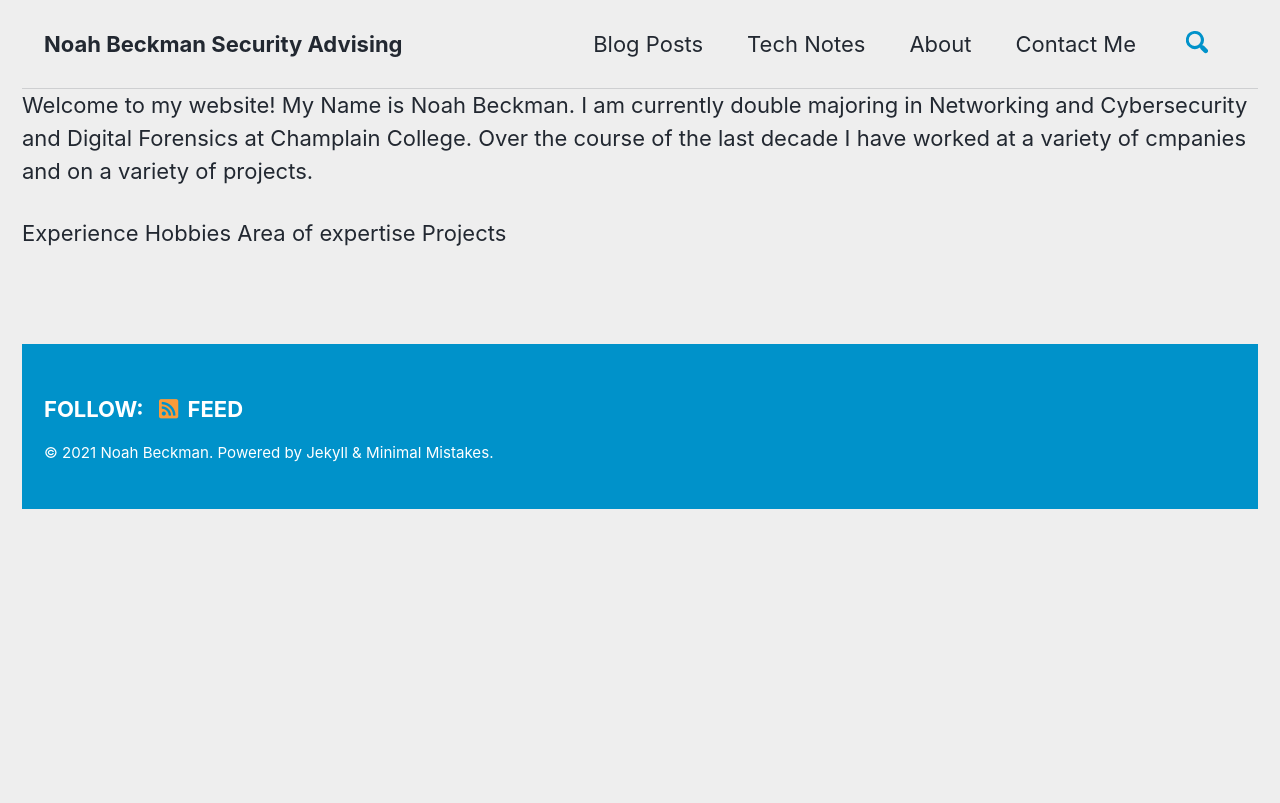
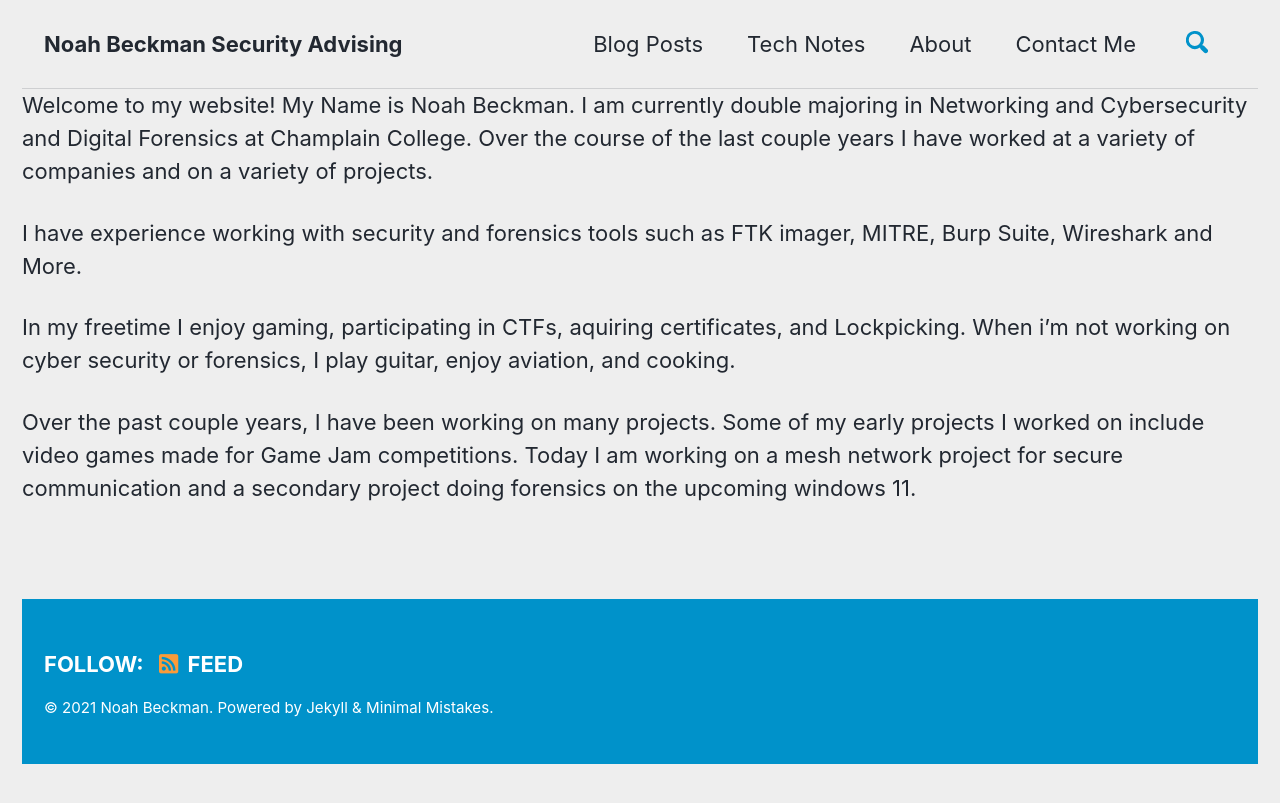
Before and after one commit to CyberM00se/Website, a Jekyll site: the page built from _pages/about.md, in a window 1280 px wide. Shown: the top 803 px of the page. Built offline with Jekyll 4.4.1, drawn with Linux system fonts in a browser that asks for light colours; cached includes are drawn as plain includes; our own code applies the rules of GitHub Pages for plain Markdown files.

Commit message:
Update about.md

```diff
--- a/_pages/about.md
+++ b/_pages/about.md
@@ -5,9 +5,10 @@ title: "About"
 
 
 
-Welcome to my website! My Name is Noah Beckman. I am currently double majoring in Networking and Cybersecurity and Digital Forensics at Champlain College. Over the course of the last decade I have worked at a variety of cmpanies and on a variety of projects.
+Welcome to my website! My Name is Noah Beckman. I am currently double majoring in Networking and Cybersecurity and Digital Forensics at Champlain College. Over the course of the last couple years I have worked at a variety of companies and on a variety of projects.
 
-Experience
-Hobbies
-Area of expertise
-Projects
+I have experience working with security and forensics tools such as FTK imager, MITRE, Burp Suite, Wireshark and More.
+
+In my freetime I enjoy gaming, participating in CTFs, aquiring certificates, and Lockpicking. When i'm not working on cyber security or forensics, I play guitar, enjoy aviation, and cooking.
+
+Over the past couple years, I have been working on many projects. Some of my early projects I worked on include video games made for Game Jam competitions. Today I am working on a mesh network project for secure communication and a secondary project doing forensics on the upcoming windows 11.
```
